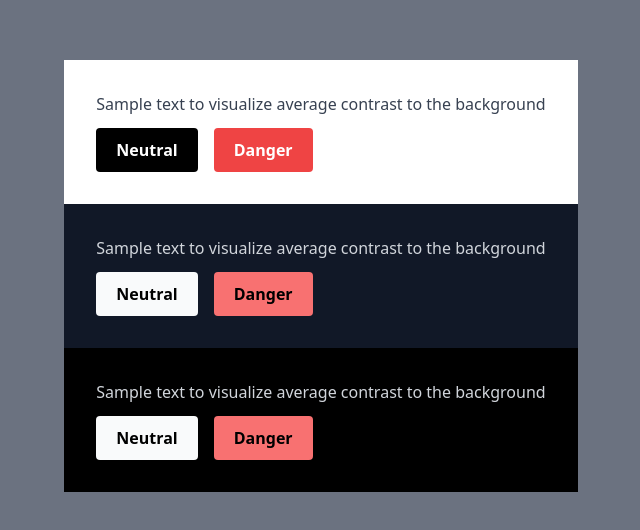
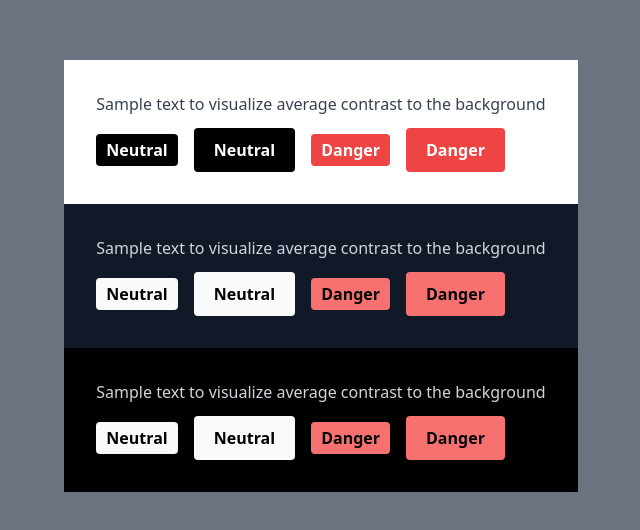
Before and after one commit to FlynnRider-000/nextjs-starter, a Next.js app: page / in a window 1280 px wide. Shown: the part 124-654 px from the top of the page, without its empty margins (319-959 px from the left). Built offline with nearby package versions, Linux system fonts and the light colour scheme.

Commit message:
feat(Button): small variant

```diff
--- a/src/components/Button.tsx
+++ b/src/components/Button.tsx
@@ -3,7 +3,7 @@ import * as React from "react";
 
 export type ButtonOwnProps = {
 	intent?: "neutral" | "danger";
-	size?: "md";
+	size?: "sm" | "md";
 };
 
 export type ButtonProps = React.ComponentPropsWithRef<"button"> &
@@ -27,6 +27,7 @@ export const Button = React.forwardRef(function Button(
 					},
 				],
 				{
+					"px-2.5 h-8": size === "sm",
 					"px-5 h-11": size === "md",
 				},
 				className,
--- a/src/pages/index.tsx
+++ b/src/pages/index.tsx
@@ -42,7 +42,12 @@ export default function Page() {
 		<div className="flex flex-col items-center justify-center min-h-screen bg-gray-500">
 			<ThemingShowcase>
 				<Canvas>
+					<Button size="sm">Neutral</Button>
 					<Button>Neutral</Button>
+
+					<Button intent="danger" size="sm">
+						Danger
+					</Button>
 					<Button intent="danger">Danger</Button>
 				</Canvas>
 			</ThemingShowcase>
```
